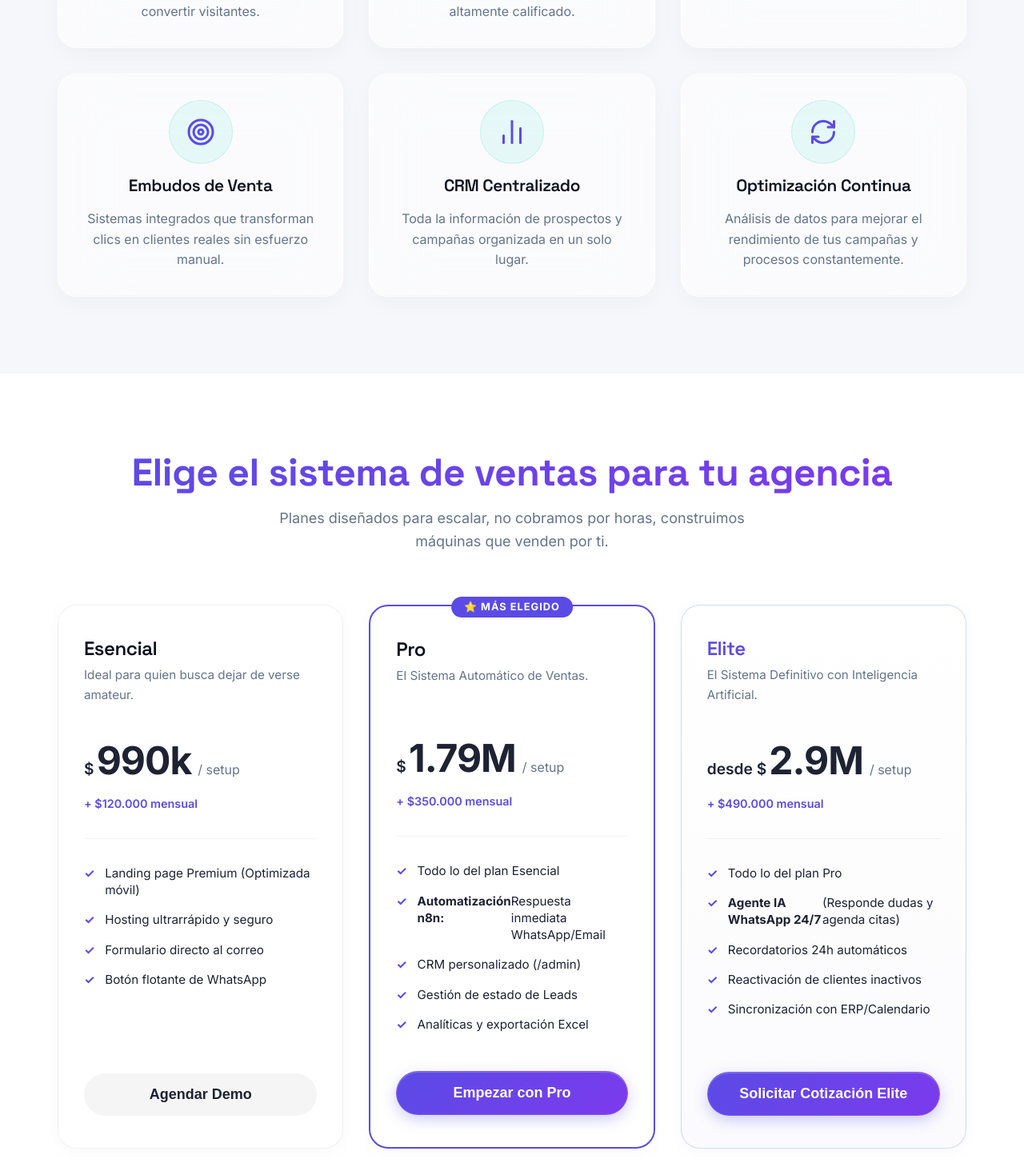
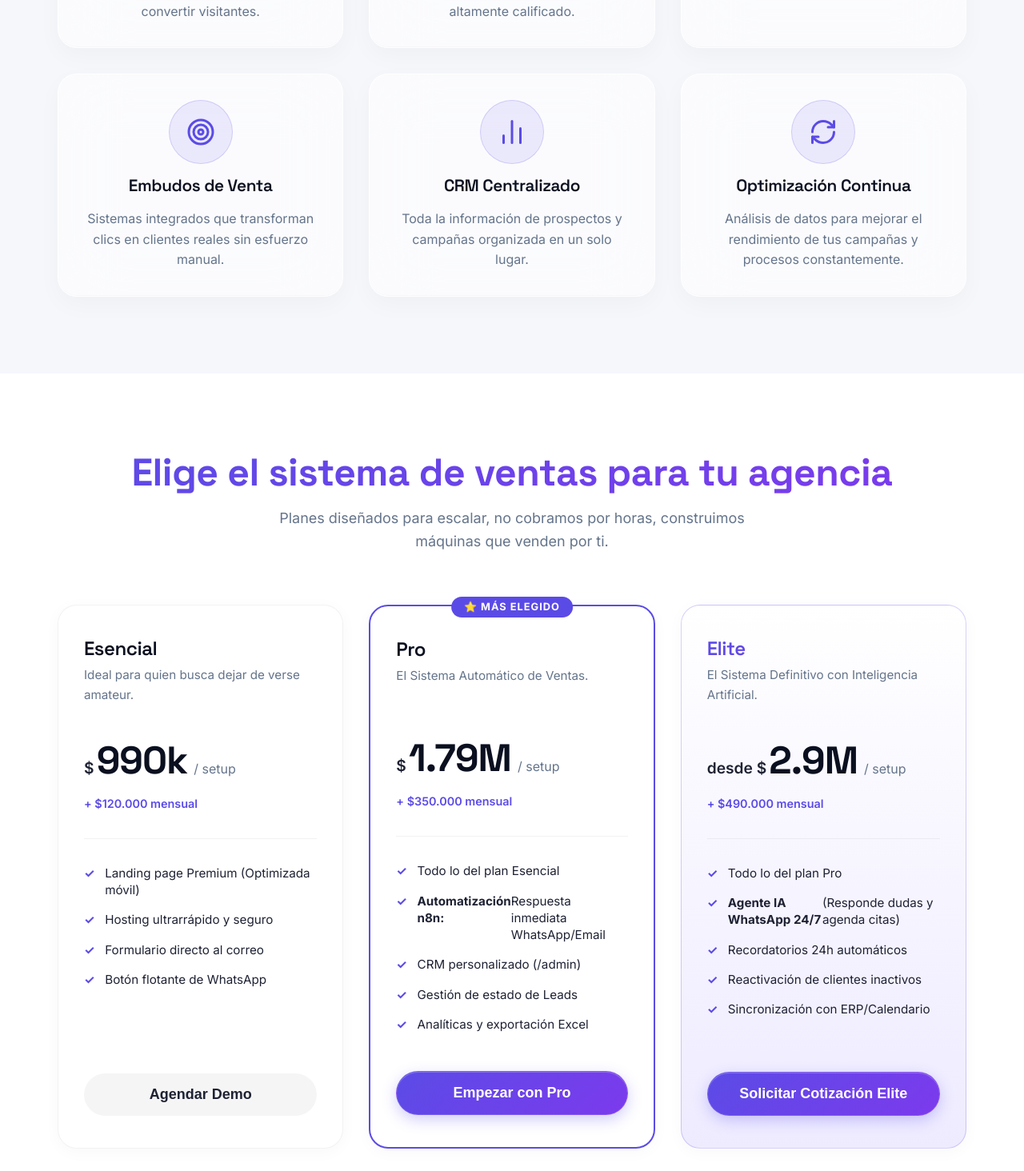
Before and after one commit to luk1311/AutoScale-agency, a React (Vite) app: page / in a window 1280 px wide. Shown: the part 2906-4370 px from the top of the page at 80% size. Built offline with nearby package versions, Linux system fonts and the light colour scheme; no server answers; the database is empty.

Commit message:
feat: add component-specific styles for Process, Solution, Comparison, FooterCTA, and Pricing sections

```diff
--- a/src/components/FooterCTA.css
+++ b/src/components/FooterCTA.css
@@ -24,12 +24,12 @@
 
 .cta-highlight {
   font-size: 1.5rem;
-  color: var(--accent-tertiary);
+  color: var(--brand-ink);
   margin-bottom: 3rem;
   padding: 1.5rem;
-  background: rgba(45, 212, 191, 0.05);
+  background: rgba(91, 75, 230, 0.06);
   border-radius: 12px;
-  border-left: 4px solid var(--accent-tertiary);
+  border-left: 4px solid var(--brand);
 }
 
 .final-action h3 {
--- a/src/components/Pricing.css
+++ b/src/components/Pricing.css
@@ -36,8 +36,8 @@
 }
 
 .pricing-card.elite {
-  background: linear-gradient(180deg, #ffffff 0%, #fbfbfd 100%);
-  border: 1px solid rgba(0, 102, 204, 0.2);
+  background: linear-gradient(180deg, #ffffff 0%, var(--brand-soft) 100%);
+  border: 1px solid rgba(91, 75, 230, 0.25);
 }
 
 .popular-badge {
@@ -79,9 +79,11 @@
 }
 
 .pricing-price .amount {
+  font-family: var(--font-display);
   font-size: 3rem;
-  font-weight: 800;
+  font-weight: 700;
   letter-spacing: -1px;
+  color: var(--ink);
 }
 
 .pricing-price .period {
--- a/src/components/Process.css
+++ b/src/components/Process.css
@@ -21,23 +21,25 @@
 .step-number {
   width: 60px;
   height: 60px;
-  background: var(--bg-color);
-  border: 2px solid var(--accent-primary);
-  color: var(--text-main);
+  background: var(--bg-elevated);
+  border: 2px solid var(--brand);
+  color: var(--brand-ink);
   border-radius: 50%;
   display: flex;
   align-items: center;
   justify-content: center;
+  font-family: var(--font-display);
   font-size: 1.5rem;
-  font-weight: 800;
+  font-weight: 700;
   margin: 0 auto 1.5rem;
-  box-shadow: 0 0 15px rgba(0, 0, 0, 0.15);
+  box-shadow: 0 6px 16px rgba(91, 75, 230, 0.15);
+  transition: all 0.3s ease;
 }
 
 .process-step:hover .step-number {
-  background: var(--accent-primary);
+  background: linear-gradient(135deg, var(--brand) 0%, var(--brand-2) 100%);
   color: #fff;
-  box-shadow: 0 0 15px rgba(0, 0, 0, 0.15);
+  box-shadow: 0 8px 22px rgba(91, 75, 230, 0.35);
 }
 
 .process-step h3 {
--- a/src/components/Solution.css
+++ b/src/components/Solution.css
@@ -8,15 +8,15 @@
 .feature-icon {
   font-size: 3rem;
   margin-bottom: 1.5rem;
-  background: rgba(45, 212, 191, 0.1);
+  background: rgba(91, 75, 230, 0.10);
   width: 80px;
   height: 80px;
   display: flex;
   align-items: center;
   justify-content: center;
   border-radius: 50%;
-  border: 1px solid rgba(45, 212, 191, 0.2);
-  color: var(--accent-tertiary);
+  border: 1px solid rgba(91, 75, 230, 0.20);
+  color: var(--brand);
 }
 
 .feature-card h3 {
```
Also changed, not shown: src/components/Comparison.css (+4 -4 lines).
